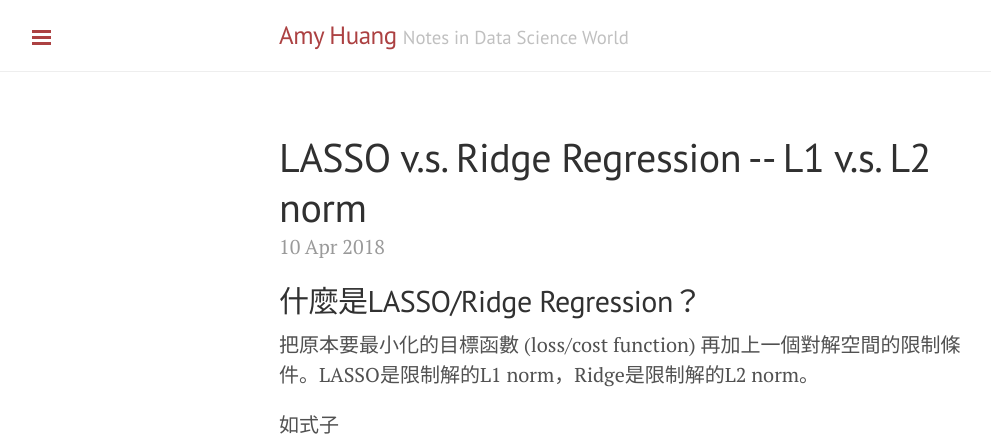
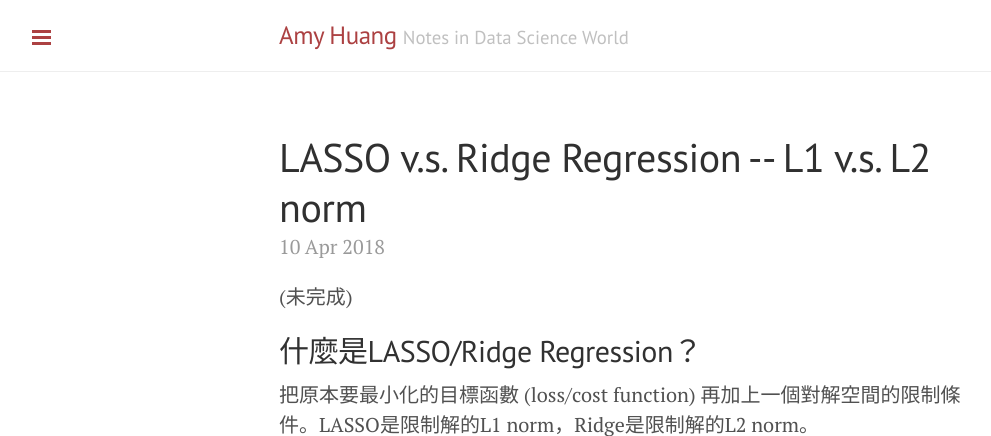
Before and after one commit to wantinghuang/wantinghuang.github.io, a Jekyll site: the page built from _posts/2018-04-10-l1-l2norm.md, in a window 1280 px wide and 900 px high, cut to the strip 0-436 px from the top of the window. Shown: the whole strip, without its empty margins (1-992 px from the left). Built offline with Jekyll 4.4.1, drawn with Linux system fonts in a browser that asks for light colours.

Commit message:
Update 2018-04-10-l1-l2norm.md

```diff
--- a/_posts/2018-04-10-l1-l2norm.md
+++ b/_posts/2018-04-10-l1-l2norm.md
@@ -12,6 +12,8 @@ title: LASSO v.s. Ridge Regression -- L1 v.s. L2 norm
 如何在github上的md/html file放入特殊符號如希臘字母
 https://brajeshwar.github.io/entities/
 -->
+(未完成)
+
 ## 什麼是LASSO/Ridge Regression？
 把原本要最小化的目標函數 (loss/cost function) 再加上一個對解空間的限制條件。LASSO是限制解的L1 norm，Ridge是限制解的L2 norm。
 
```
